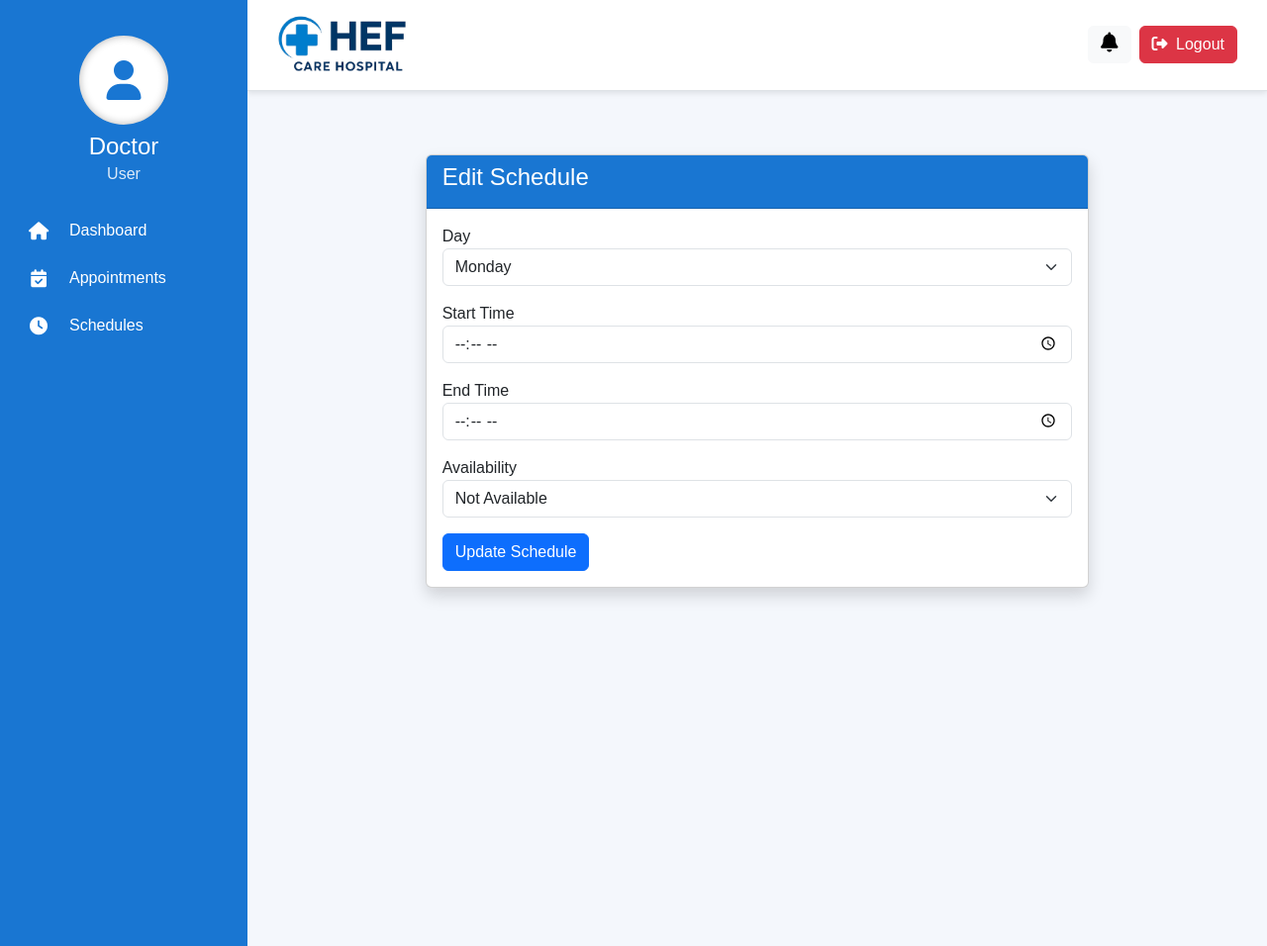
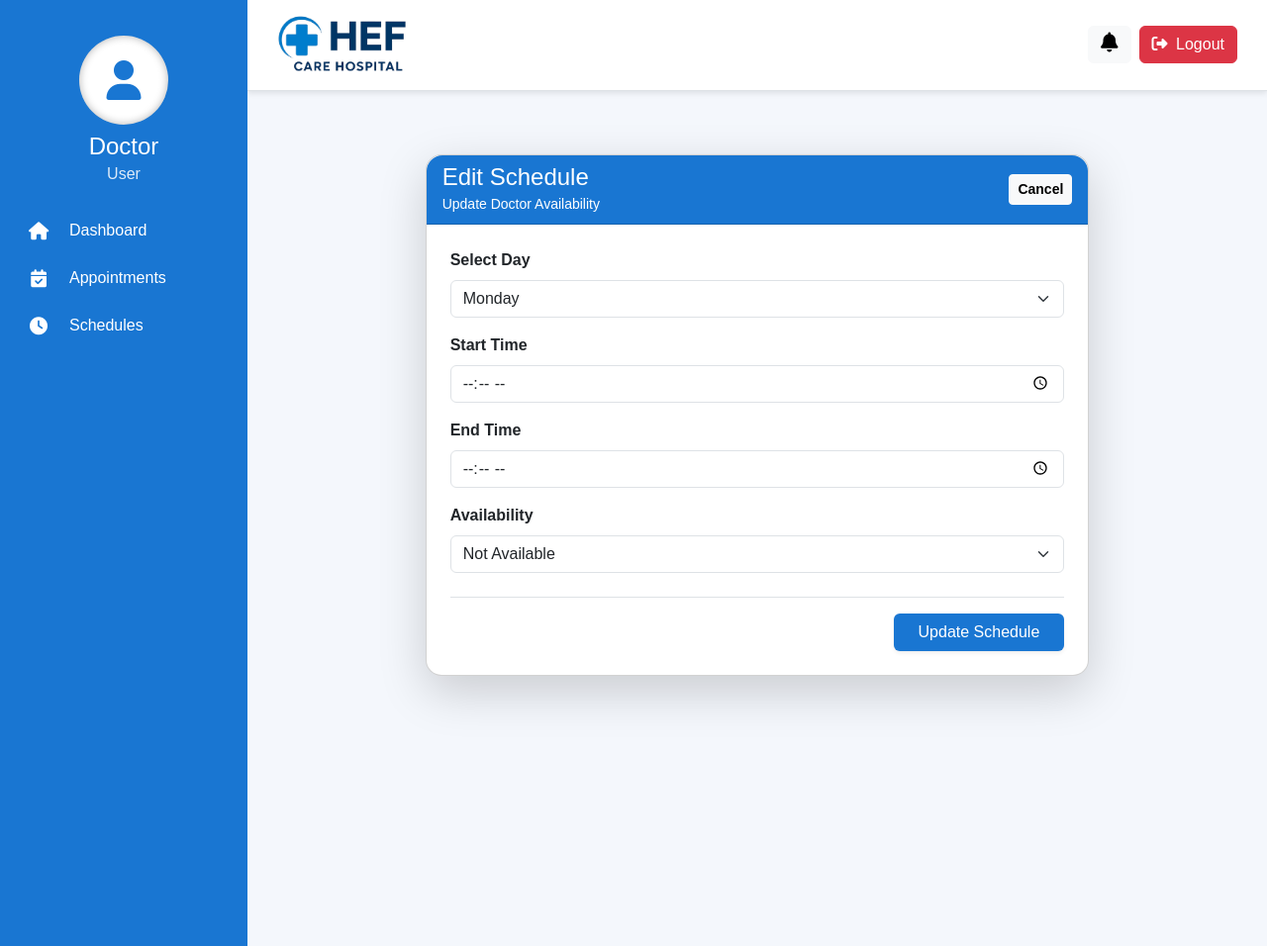
Before and after one commit to fatimaabdulhayyi-bit/HMS, a Django app: template hospital/templates/hospital/doctor/edit_schedule.html in a window 1280 px wide. Shown: the whole page at 99% size. Run offline with Django 5.2, Linux system fonts and the light colour scheme; the template is opened without the code that fills it, so the values that code supplies are empty.

Commit message:
updated doctor_schedule logic

```diff
--- a/hospital/templates/hospital/doctor/doctor_schedule.html
+++ b/hospital/templates/hospital/doctor/doctor_schedule.html
@@ -3,7 +3,11 @@
 {% block title %}Doctor Schedule{% endblock %}
 
 {% block content %}
-
+{% for message in messages %}
+        <div class="alert alert-success text-center">
+            {{ message }}
+        </div>
+    {% endfor %}
 <div class="container d-flex justify-content-center mt-5" style="min-height: 100vh;">
   <div class="col-lg-8 col-md-10">
 
--- a/hospital/templates/hospital/doctor/edit_docprofile.html
+++ b/hospital/templates/hospital/doctor/edit_docprofile.html
@@ -106,7 +106,7 @@
         </div>
 
         <div class="p-3">
-            <button type="submit" class="btn btn-success btn-sm rounded-1">
+            <button type="submit" class="btn btn-sm rounded-1" style="background-color:#1976d2; color: white;">
                  Save Changes
             </button>
         </div>
--- a/hospital/templates/hospital/doctor/edit_schedule.html
+++ b/hospital/templates/hospital/doctor/edit_schedule.html
@@ -1,62 +1,105 @@
 {% extends 'hospital/doctor/base_doctor.html' %}
+{% load static %}
 {% block title %}Edit Schedule{% endblock %}
 
 {% block content %}
 
-<div class="container d-flex justify-content-center mt-5">
-<div class="col-lg-8">
+<div class="container d-flex justify-content-center mt-5" style="min-height: 100vh;">
+  <div class="col-lg-8 col-md-10">
 
-<div class="card shadow">
+    <div class="card shadow-lg rounded-4">
 
-<div class="card-header text-white" style="background:#1976d2;">
-<h4>Edit Schedule</h4>
+      <div class="card-header text-white rounded-top-4" style="background-color:#1976d2;">
+        <div class="d-flex justify-content-between align-items-center">
+          <div>
+            <h4 class="mb-0">Edit Schedule</h4>
+            <small>Update Doctor Availability</small>
+
           </div>
 
-<div class="card-body">
+          <a href="{% url 'doctor_schedule' %}" class="btn btn-light btn-sm fw-semibold">
+            Cancel
+          </a>
+        </div>
+      </div>
 
-<form method="POST">
+      <div class="card-body p-4">
+
+        <form method="POST" id="scheduleForm">
           {% csrf_token %}
 
           <div class="mb-3">
-<label>Day</label>
-<select name="day" class="form-select">
-
-<option {% if schedule.day == "Monday" %}selected{% endif %}>Monday</option>
-<option {% if schedule.day == "Tuesday" %}selected{% endif %}>Tuesday</option>
-<option {% if schedule.day == "Wednesday" %}selected{% endif %}>Wednesday</option>
-<option {% if schedule.day == "Thursday" %}selected{% endif %}>Thursday</option>
-<option {% if schedule.day == "Friday" %}selected{% endif %}>Friday</option>
-<option {% if schedule.day == "Saturday" %}selected{% endif %}>Saturday</option>
-<option {% if schedule.day == "Sunday" %}selected{% endif %}>Sunday</option>
-
+            <label class="form-label fw-semibold">Select Day</label>
+            <select name="day" class="form-select" required>
+              <option value="Monday" {% if schedule.day == "Monday" %}selected{% endif %}>Monday</option>
+              <option value="Tuesday" {% if schedule.day == "Tuesday" %}selected{% endif %}>Tuesday</option>
+              <option value="Wednesday" {% if schedule.day == "Wednesday" %}selected{% endif %}>Wednesday</option>
+              <option value="Thursday" {% if schedule.day == "Thursday" %}selected{% endif %}>Thursday</option>
+              <option value="Friday" {% if schedule.day == "Friday" %}selected{% endif %}>Friday</option>
+              <option value="Saturday" {% if schedule.day == "Saturday" %}selected{% endif %}>Saturday</option>
+              <option value="Sunday" {% if schedule.day == "Sunday" %}selected{% endif %}>Sunday</option>
             </select>
           </div>
 
           <div class="mb-3">
-<label>Start Time</label>
-<input type="time" name="start_time" value="{{schedule.start_time}}" class="form-control">
+            <label class="form-label fw-semibold">Start Time</label>
+            <input type="time" name="start_time" id="start_time" value="{{ schedule.start_time|time:'H:i' }}" class="form-control" required>
           </div>
 
           <div class="mb-3">
-<label>End Time</label>
-<input type="time" name="end_time" value="{{schedule.end_time}}" class="form-control">
+            <label class="form-label fw-semibold">End Time</label>
+            <input type="time" name="end_time" id="end_time" value="{{ schedule.end_time|time:'H:i' }}" class="form-control" required>
           </div>
 
           <div class="mb-3">
-<label>Availability</label>
+            <label class="form-label fw-semibold">Availability</label>
             <select name="is_available" class="form-select">
               <option value="True" {% if schedule.is_available %}selected{% endif %}>Available</option>
               <option value="False" {% if not schedule.is_available %}selected{% endif %}>Not Available</option>
             </select>
           </div>
 
-<button class="btn btn-primary">Update Schedule</button>
+          <div class="text-end border-top pt-3 mt-4">
+            <button type="submit" class="btn px-4 shadow-sm" style="background-color:#1976d2; color: white;">
+              Update Schedule
+            </button>
+          </div>
 
         </form>
 
       </div>
+
     </div>
+
   </div>
 </div>
 
+<script>
+document.addEventListener("DOMContentLoaded", function(){
+    const form = document.getElementById("scheduleForm");
+
+    form.addEventListener("submit", function(e){
+        let startTime = document.getElementById("start_time").value;
+        let endTime = document.getElementById("end_time").value;
+
+        if(!startTime || !endTime){
+            alert("Please select both start time and end time");
+            e.preventDefault();
+            return;
+        }
+
+        let startParts = startTime.split(":");
+        let endParts = endTime.split(":");
+
+        let startMinutes = parseInt(startParts[0]) * 60 + parseInt(startParts[1]);
+        let endMinutes = parseInt(endParts[0]) * 60 + parseInt(endParts[1]);
+
+        if(endMinutes <= startMinutes){
+            alert("Error: End time must be later than start time!");
+            e.preventDefault();
+        }
+    });
+});
+</script>
+
 {% endblock %}
--- a/hospital/views.py
+++ b/hospital/views.py
@@ -375,7 +375,6 @@ def add_schedule(request):
         day = request.POST.get('day')
         start_time = request.POST.get('start_time')
         end_time = request.POST.get('end_time')
-
         is_available = request.POST.get('is_available') == "True"
 
         DoctorSchedule.objects.create(
@@ -402,7 +401,6 @@ def edit_schedule(request, id):
         schedule.day = request.POST.get('day')
         schedule.start_time = request.POST.get('start_time')
         schedule.end_time = request.POST.get('end_time')
-
         schedule.is_available = request.POST.get('is_available') == "True"
 
         schedule.save()
@@ -438,6 +436,7 @@ def delete_schedule(request, id):
     messages.success(request, "Schedule deleted successfully")
 
     return redirect('doctor_schedule')
+
 
 def patients(request):
     # Database se saray patients ka data unke user account ke sath mangwana
```
Also changed, not shown: hospital/templates/hospital/doctor/add_schedule.html (+40 -21 lines), hospital/templates/hospital/doctor/profiledoc.html (+7 -0 lines). Lines whose indentation alone changed are shown as unchanged.
